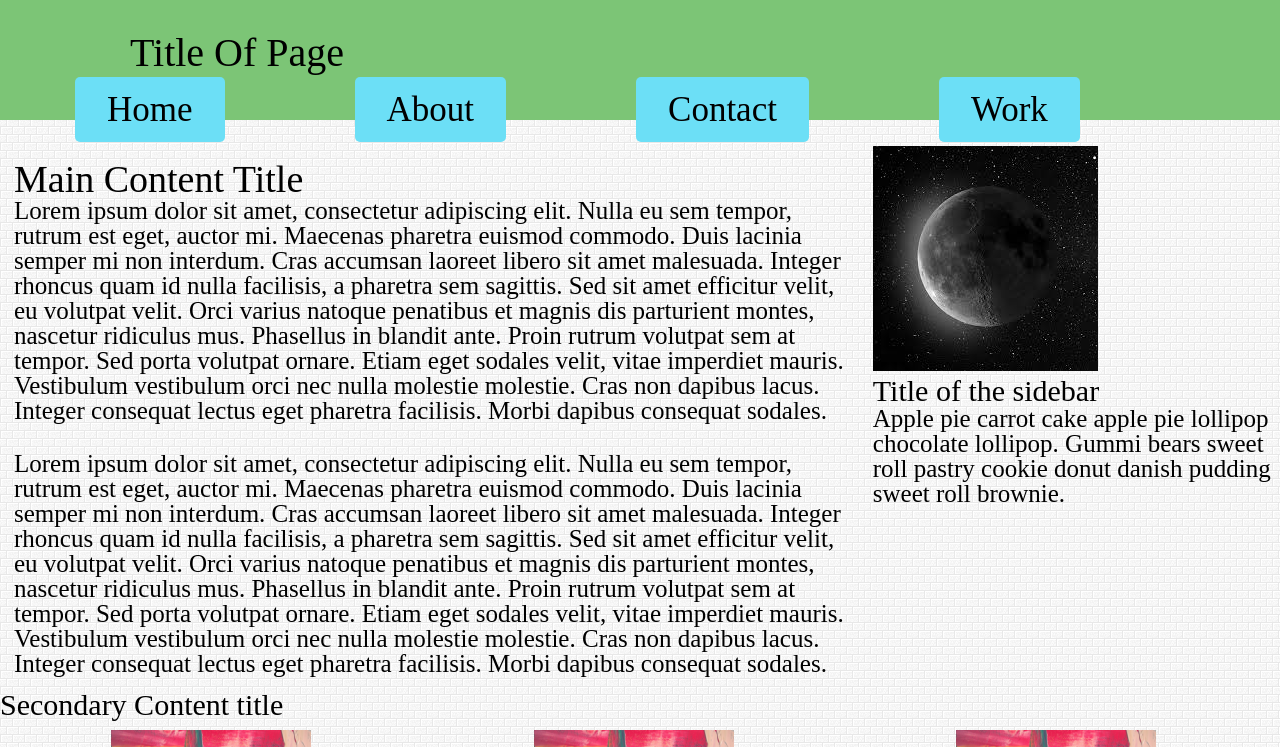
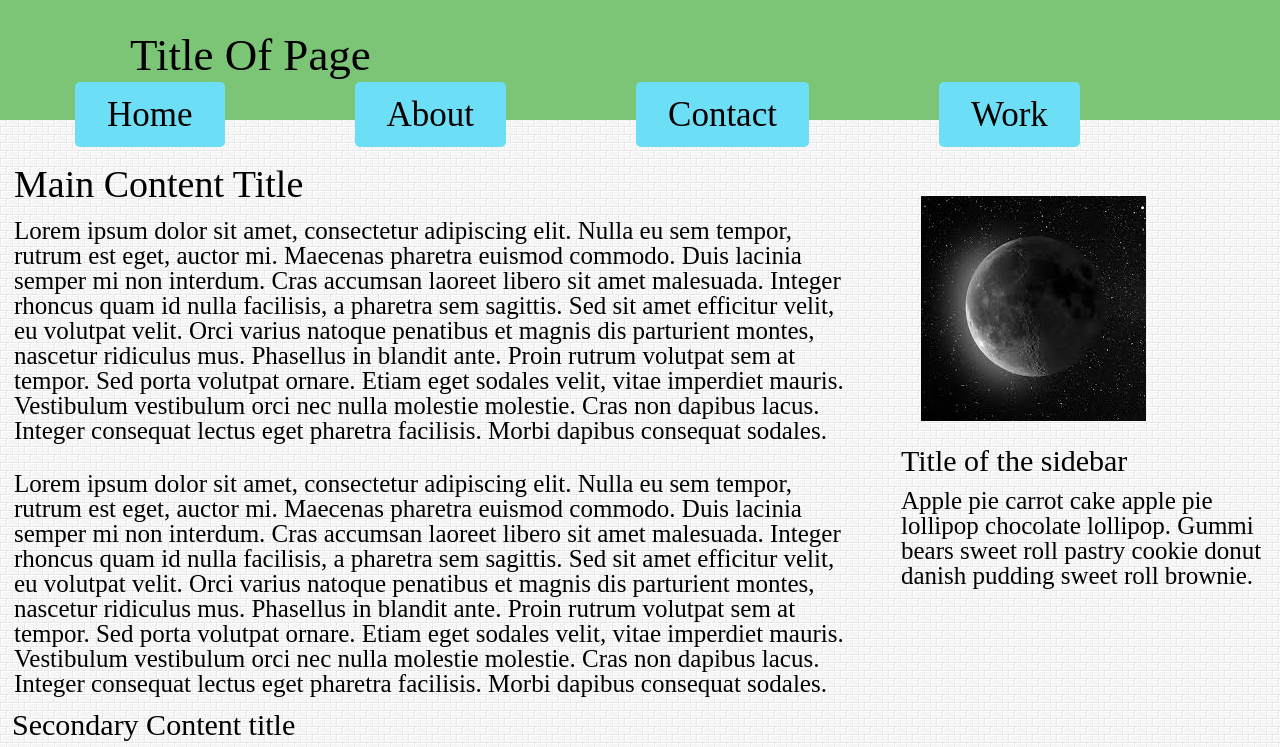
Before and after one commit to jdiec0006/jdiec0006.github.io, a plain HTML site: page lib2024/assg-4/index.html in a window 1280 px wide. Shown: the part 130-877 px from the top of the page. Drawn offline with Linux system fonts and the light colour scheme.

Commit message:
update-final

```diff
--- a/lib2024/assg-4/css/style.css
+++ b/lib2024/assg-4/css/style.css
@@ -94,7 +94,7 @@ h1 {
 	text-align: left;
 	width: 1150px;
 	float: right;
-	font-size: 40px;
+	font-size: 45px;
 	padding-top: 30px;
 }
 
@@ -102,23 +102,26 @@ h2{
 	color: #000000;
 	text-align: left;
 	font-size: 38px;
+	padding-bottom: 15px;
 }
 
 h3{
 	color: #000000;
 	text-align: left;
 	font-size: 30px;
+	padding-left: 12px;
 }
 
 h4{
 	color: #000000;
 	text-align: left;
 	font-size: 30px;
+	padding-bottom: 12px;
 }
 
 h5{
 	float: left;
-	padding-top: 30px;
+	padding-top: 25px;
 }
 
 body {
@@ -172,13 +175,21 @@ p {
 	float: left;
 }
 
-#col-main-site-sidebar {
-	width: 10%;
+.col-main-site-sidebar {
+
 	text-align: left;
 	float: right;
 	padding: 10px;
-	margin: 4px;
+	width: 30%;
+	margin: 5px;
 	box-sizing: border-box;
+}
+
+
+.sidebar-image {
+	box-sizing: border-box;
+	padding: 20px;
+	padding-top: 30px;
 }
 
 .image-gallery .img-slide {
```
